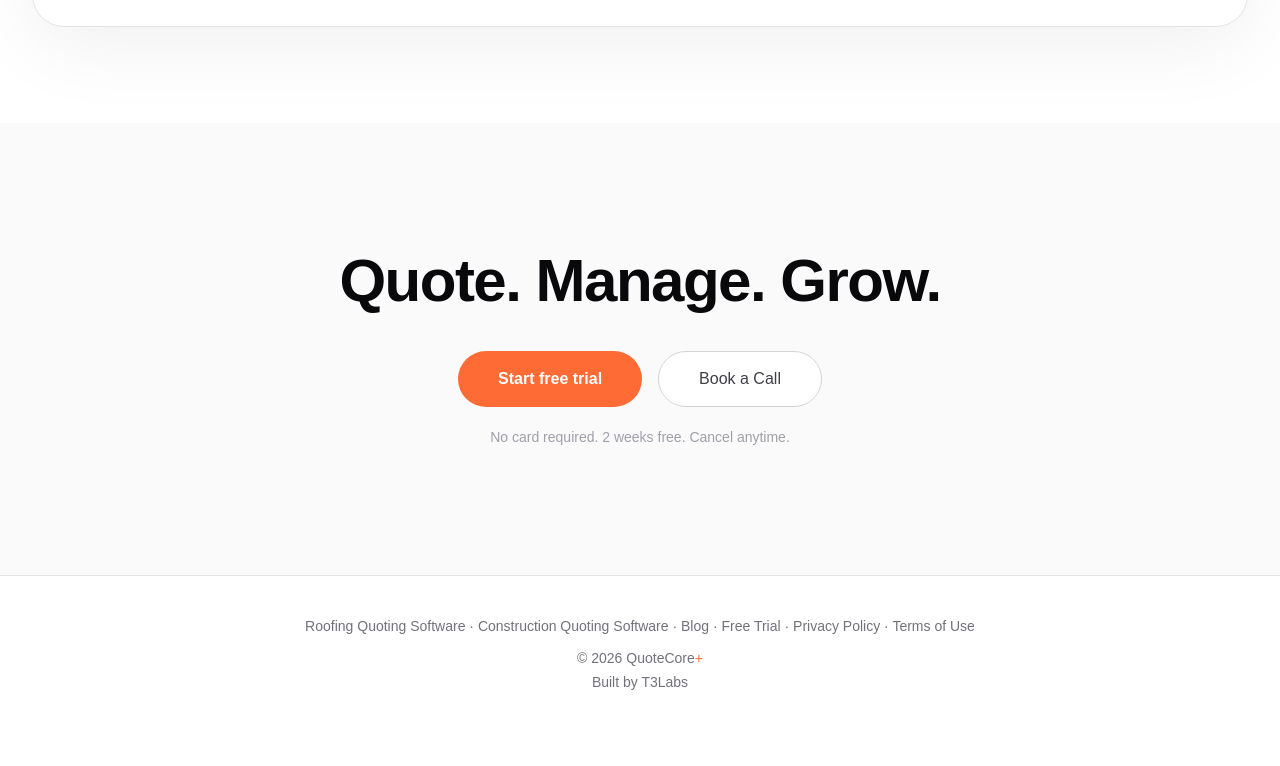
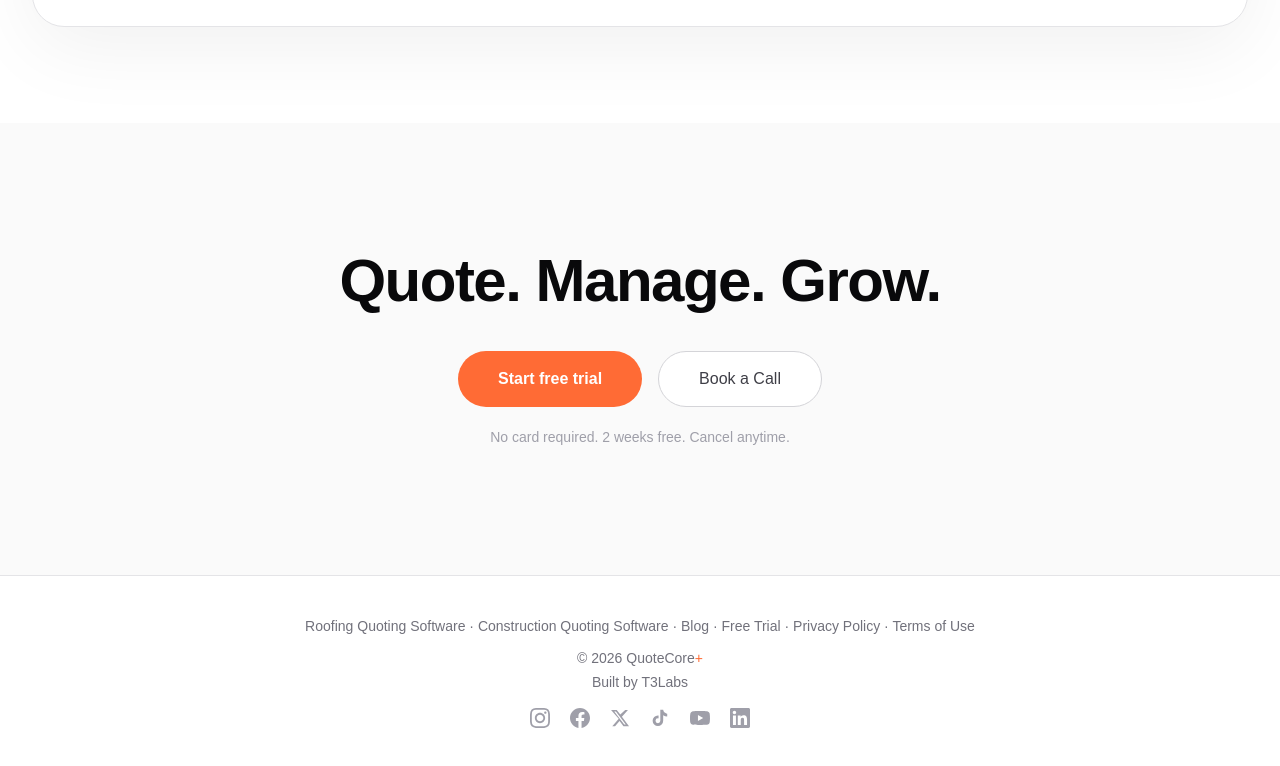
Before and after one commit to barrytheai/quotecore, a Next.js app: page / in a window 1280 px wide. Shown: the part 4377-5143 px from the top of the page. Before the commit the page ends 5109 px from the top, so only its background shows below. Built offline with nearby package versions, Linux system fonts and the light colour scheme.

Commit message:
feat: social media icons in footer

```diff
--- a/app/page.tsx
+++ b/app/page.tsx
@@ -601,6 +601,26 @@ export default function HomePage() {
           </p>
           <p className="mt-3">© 2026 <span className="brand-wordmark">QuoteCore<span className="brand-plus">+</span></span></p>
           <p className="mt-1">Built by T3Labs</p>
+          <div className="mt-4 flex items-center justify-center gap-5">
+            <a href="https://www.instagram.com/quotecore_plus" target="_blank" rel="noopener noreferrer" aria-label="Instagram" className="text-zinc-400 hover:text-zinc-700 transition-colors">
+              <svg viewBox="0 0 24 24" className="h-5 w-5" fill="currentColor"><path d="M12 2.163c3.204 0 3.584.012 4.85.07 3.252.148 4.771 1.691 4.919 4.919.058 1.265.069 1.645.069 4.849 0 3.205-.012 3.584-.069 4.849-.149 3.225-1.664 4.771-4.919 4.919-1.266.058-1.644.07-4.85.07-3.204 0-3.584-.012-4.849-.07-3.26-.149-4.771-1.699-4.919-4.92-.058-1.265-.07-1.644-.07-4.849 0-3.204.013-3.583.07-4.849.149-3.227 1.664-4.771 4.919-4.919 1.266-.057 1.645-.069 4.849-.069zm0-2.163c-3.259 0-3.667.014-4.947.072-4.358.2-6.78 2.618-6.98 6.98-.059 1.281-.073 1.689-.073 4.948 0 3.259.014 3.668.072 4.948.2 4.358 2.618 6.78 6.98 6.98 1.281.058 1.689.072 4.948.072 3.259 0 3.668-.014 4.948-.072 4.354-.2 6.782-2.618 6.979-6.98.059-1.28.073-1.689.073-4.948 0-3.259-.014-3.667-.072-4.947-.196-4.354-2.617-6.78-6.979-6.98-1.281-.059-1.69-.073-4.949-.073zm0 5.838c-3.403 0-6.162 2.759-6.162 6.162s2.759 6.163 6.162 6.163 6.162-2.759 6.162-6.163c0-3.403-2.759-6.162-6.162-6.162zm0 10.162c-2.209 0-4-1.79-4-4 0-2.209 1.791-4 4-4s4 1.791 4 4c0 2.21-1.791 4-4 4zm6.406-11.845c-.796 0-1.441.645-1.441 1.44s.645 1.44 1.441 1.44c.795 0 1.439-.645 1.439-1.44s-.644-1.44-1.439-1.44z"/></svg>
+            </a>
+            <a href="https://www.facebook.com/share/1CwAeUpnCq/" target="_blank" rel="noopener noreferrer" aria-label="Facebook" className="text-zinc-400 hover:text-zinc-700 transition-colors">
+              <svg viewBox="0 0 24 24" className="h-5 w-5" fill="currentColor"><path d="M24 12.073c0-6.627-5.373-12-12-12s-12 5.373-12 12c0 5.99 4.388 10.954 10.125 11.854v-8.385H7.078v-3.47h3.047V9.43c0-3.007 1.792-4.669 4.533-4.669 1.312 0 2.686.235 2.686.235v2.953H15.83c-1.491 0-1.956.925-1.956 1.874v2.25h3.328l-.532 3.47h-2.796v8.385C19.612 23.027 24 18.062 24 12.073z"/></svg>
+            </a>
+            <a href="https://x.com/quotecoreplus" target="_blank" rel="noopener noreferrer" aria-label="X" className="text-zinc-400 hover:text-zinc-700 transition-colors">
+              <svg viewBox="0 0 24 24" className="h-5 w-5" fill="currentColor"><path d="M18.244 2.25h3.308l-7.227 8.26 8.502 11.24H16.17l-4.714-6.231-5.401 6.231H2.744l7.73-8.835L1.254 2.25H8.08l4.253 5.622zm-1.161 17.52h1.833L7.084 4.126H5.117z"/></svg>
+            </a>
+            <a href="https://www.tiktok.com/@quotecoreplus" target="_blank" rel="noopener noreferrer" aria-label="TikTok" className="text-zinc-400 hover:text-zinc-700 transition-colors">
+              <svg viewBox="0 0 24 24" className="h-5 w-5" fill="currentColor"><path d="M19.59 6.69a4.83 4.83 0 01-3.77-4.25V2h-3.45v13.67a2.89 2.89 0 01-2.88 2.5 2.89 2.89 0 01-2.89-2.89 2.89 2.89 0 012.89-2.89c.28 0 .54.04.79.1V9.01a6.33 6.33 0 00-.79-.05 6.34 6.34 0 00-6.34 6.34 6.34 6.34 0 006.34 6.34 6.34 6.34 0 006.33-6.34V8.69a8.24 8.24 0 004.84 1.55V6.79a4.85 4.85 0 01-1.07-.1z"/></svg>
+            </a>
+            <a href="https://www.youtube.com/@quotecoreplus" target="_blank" rel="noopener noreferrer" aria-label="YouTube" className="text-zinc-400 hover:text-zinc-700 transition-colors">
+              <svg viewBox="0 0 24 24" className="h-5 w-5" fill="currentColor"><path d="M23.498 6.186a3.016 3.016 0 00-2.122-2.136C19.505 3.545 12 3.545 12 3.545s-7.505 0-9.377.505A3.017 3.017 0 00.502 6.186C0 8.07 0 12 0 12s0 3.93.502 5.814a3.016 3.016 0 002.122 2.136c1.871.505 9.376.505 9.376.505s7.505 0 9.377-.505a3.015 3.015 0 002.122-2.136C24 15.93 24 12 24 12s0-3.93-.502-5.814zM9.545 15.568V8.432L15.818 12l-6.273 3.568z"/></svg>
+            </a>
+            <a href="https://www.linkedin.com/company/quotecore/" target="_blank" rel="noopener noreferrer" aria-label="LinkedIn" className="text-zinc-400 hover:text-zinc-700 transition-colors">
+              <svg viewBox="0 0 24 24" className="h-5 w-5" fill="currentColor"><path d="M20.447 20.452h-3.554v-5.569c0-1.328-.027-3.037-1.852-3.037-1.853 0-2.136 1.445-2.136 2.939v5.667H9.351V9h3.414v1.561h.046c.477-.9 1.637-1.85 3.37-1.85 3.601 0 4.267 2.37 4.267 5.455v6.286zM5.337 7.433c-1.144 0-2.063-.926-2.063-2.065 0-1.138.92-2.063 2.063-2.063 1.14 0 2.064.925 2.064 2.063 0 1.139-.925 2.065-2.064 2.065zm1.782 13.019H3.555V9h3.564v11.452zM22.225 0H1.771C.792 0 0 .774 0 1.729v20.542C0 23.227.792 24 1.771 24h20.451C23.2 24 24 23.227 24 22.271V1.729C24 .774 23.2 0 22.222 0h.003z"/></svg>
+            </a>
+          </div>
         </footer>
       </main>
 
```
